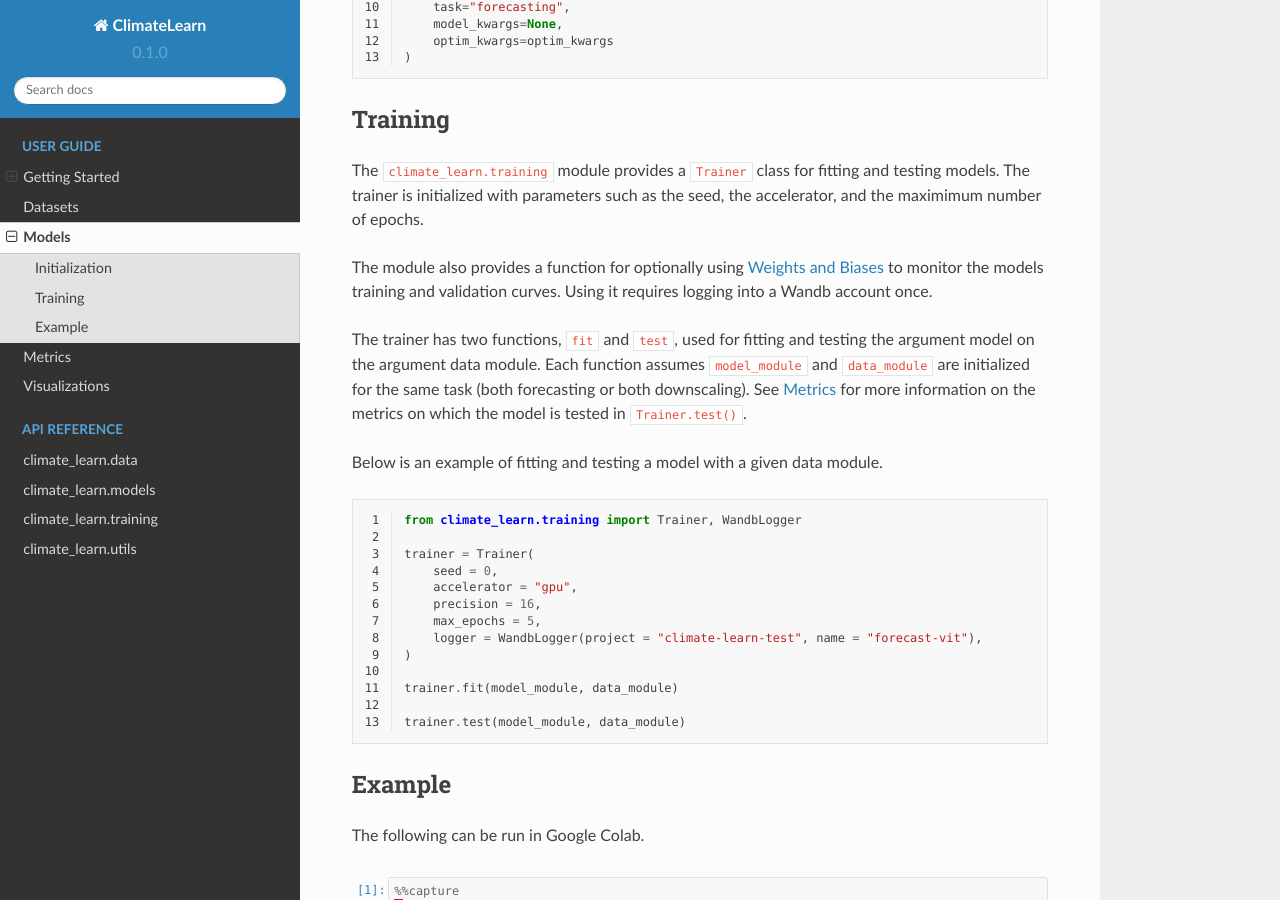
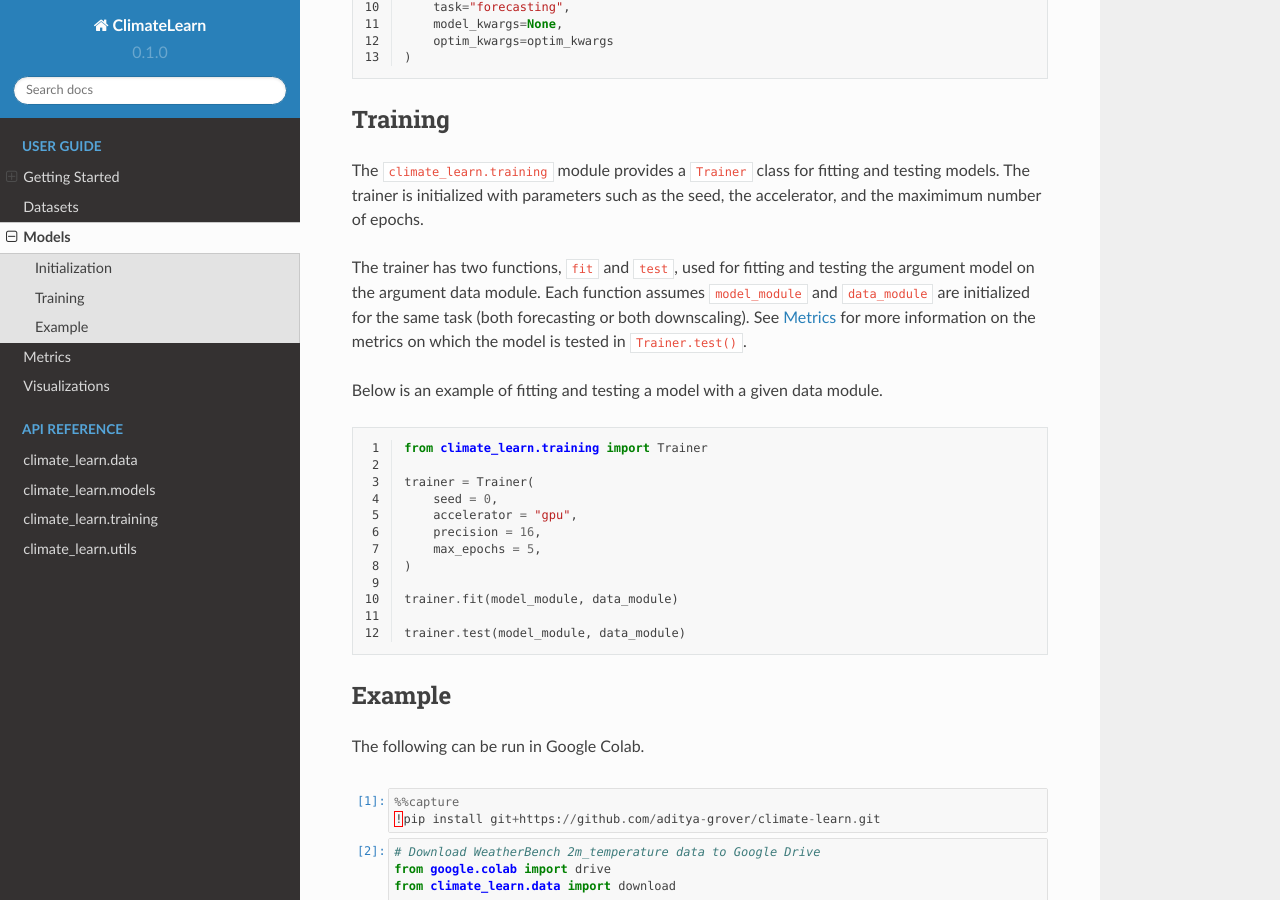
Before and after one commit to aditya-grover/climate-learn, a Sphinx documentation site: the page built from docs/source/user-guide/models.rst, in a window 1280 px wide and 900 px high, scrolled down 925 px. Built offline with Sphinx 7.4.7 and the Read the Docs theme 2.0.0, drawn with Linux system fonts in a browser that asks for light colours; some of the changed text lies outside the part shown.

Commit message:
removed wandblogger documentation (untested)

```diff
--- a/docs/source/user-guide/models.rst
+++ b/docs/source/user-guide/models.rst
@@ -47,10 +47,6 @@ The ``climate_learn.training`` module provides a ``Trainer`` class for
 fitting and testing models. The trainer is initialized with parameters
 such as the seed, the accelerator, and the maximimum number of epochs.
 
-The module also provides a function for optionally using `Weights and
-Biases <https://docs.wandb.ai/>`_ to monitor the models training and
-validation curves. Using it requires logging into a Wandb account once.
-
 The trainer has two functions, ``fit`` and ``test``, used for fitting
 and testing the argument model on the argument data module. Each
 function assumes ``model_module`` and ``data_module`` are initialized
@@ -63,14 +59,13 @@ Below is an example of fitting and testing a model with a given data module.
 .. code-block:: python
     :linenos:
 
-    from climate_learn.training import Trainer, WandbLogger
+    from climate_learn.training import Trainer
 
     trainer = Trainer(
         seed = 0,
         accelerator = "gpu",
         precision = 16,
         max_epochs = 5,
-        logger = WandbLogger(project = "climate-learn-test", name = "forecast-vit"),
     )
 
     trainer.fit(model_module, data_module)
@@ -156,7 +151,7 @@ The following can be run in Google Colab.
 .. nbinput:: ipython3
     :execution-count: 5
 
-    from climate_learn.training import Trainer, WandbLogger
+    from climate_learn.training import Trainer
 
     # Initialize model trainer
     trainer = Trainer(
@@ -164,7 +159,6 @@ The following can be run in Google Colab.
         accelerator = "gpu",
         precision = 16,
         max_epochs = 5,
-        # logger = WandbLogger(project = "climate-learn-test", name = "forecast-unet"),
     )
 
 .. nbinput:: ipython3
```
